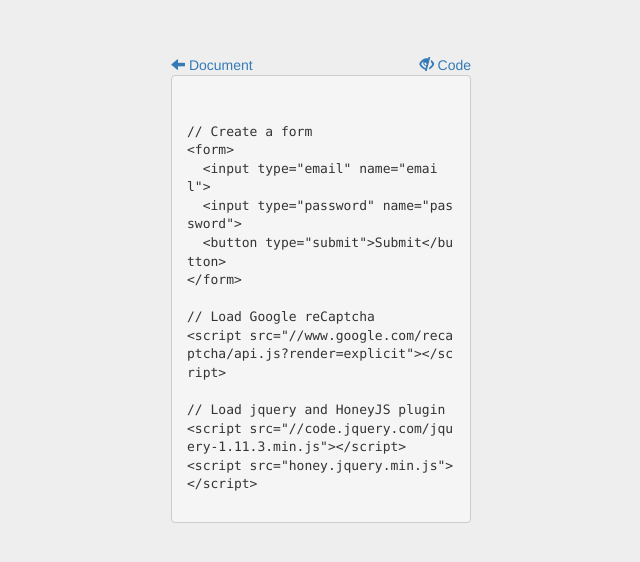
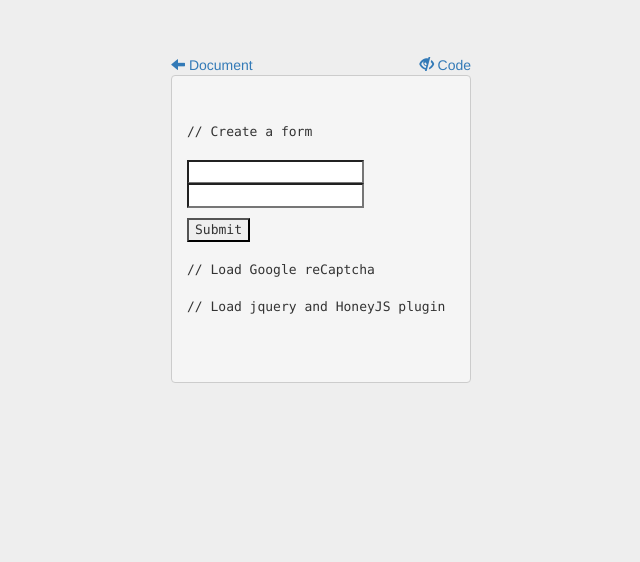
Before and after one commit to hungluu/honeyjs, a plain HTML site: page examples/live.html in a window 1280 px wide. Both pictures are taken after a click on the link "Code". Shown: the whole page, without its empty margins (319-959 px from the left). Drawn offline with nearby package versions, Linux system fonts and the light colour scheme.

```diff
--- a/examples/live.html
+++ b/examples/live.html
@@ -47,18 +47,16 @@
 				<pre class="col-xs-12 prettyprint source lang-html"><code>
 
 // Create a form
-&lt;form&gt;
-  &lt;input type=&quot;email&quot; name=&quot;email&quot;&gt;
-  &lt;input type=&quot;password&quot; name=&quot;password&quot;&gt;
-  &lt;button type=&quot;submit&quot;&gt;Submit&lt;/button&gt;
-&lt;/form&gt;
-
+<form>
+<input type="email" name="email">
+<input type="password" name="password">
+<button type="submit">Submit</button>
+</form>
 // Load Google reCaptcha
-&lt;script src=&quot;//www.google.com/recaptcha/api.js?render=explicit&quot;&gt;&lt;/script&gt;
-
+<script src="//www.google.com/recaptcha/api.js?render=explicit"></script>
 // Load jquery and HoneyJS plugin
-&lt;script src=&quot;//code.jquery.com/jquery-1.11.3.min.js&quot;&gt;&lt;/script&gt;
-&lt;script src=&quot;honey.jquery.min.js&quot;&gt;&lt;/script&gt;
+<script src="//code.jquery.com/jquery-1.11.3.min.js"></script>
+<script src="honey.jquery.min.js"></script>
 				</code></pre>
 			</form>
 
```
